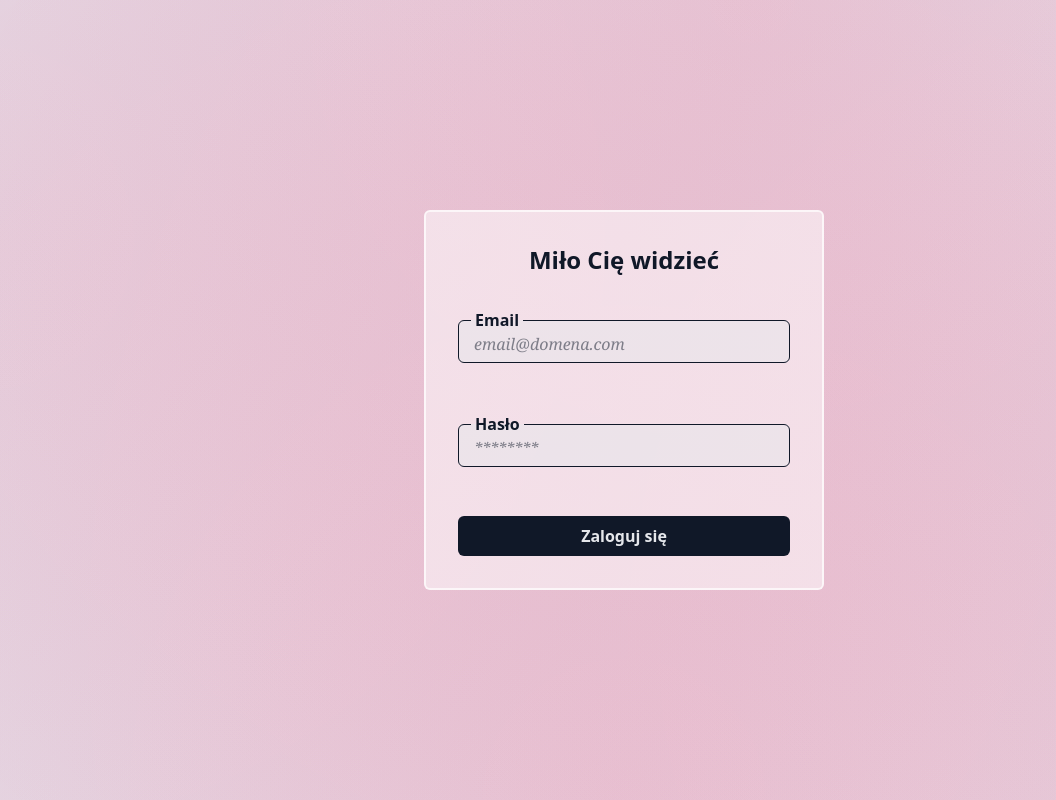
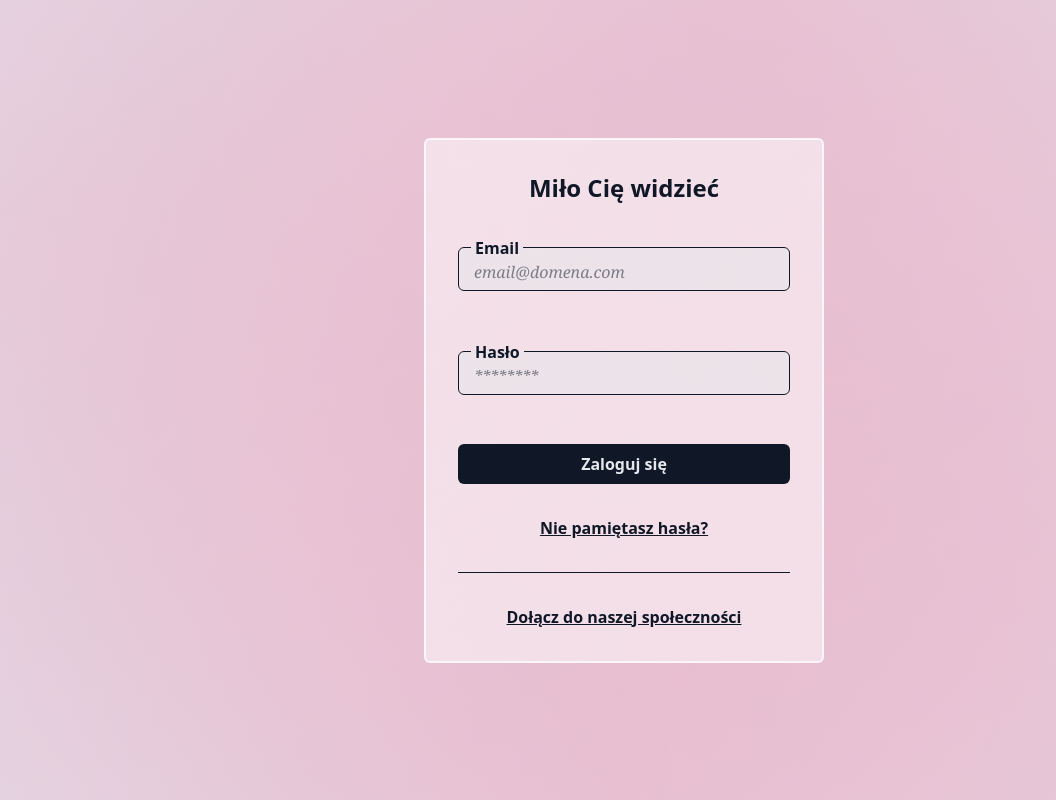
Before and after one commit to Agrunek/Carchma-App, a React (Vite) app in the folder frontend/: page /auth/login in a window 1280 px wide. Shown: the whole page, without its empty margins (16-1072 px from the left). Built offline with nearby package versions, Linux system fonts and the light colour scheme; no server answers.

Commit message:
[FE] Finish Login Page

```diff
--- a/frontend/src/components/pages/Login.tsx
+++ b/frontend/src/components/pages/Login.tsx
@@ -8,6 +8,7 @@ import Text from '@/components/atoms/Text';
 import { defaultFormOptions } from '@/utils/form';
 import { login } from '@/middleware/api';
 import { AUTH_KEY } from '@/middleware/queryOptions';
+import Link from '@/components/atoms/Link';
 
 const loginSchema = z.object({
   email: z.email('Niepoprawny adres email'),
@@ -100,6 +101,16 @@ const Login = () => {
             )}
           />
         </form>
+
+        <Link to="/auth/forgot-password" className="text-center">
+          Nie pamiętasz hasła?
+        </Link>
+
+        <div className="h-px w-full bg-gray-900 dark:bg-gray-200" />
+
+        <Link to="/auth/register" className="text-center">
+          Dołącz do naszej społeczności
+        </Link>
       </div>
     </div>
   );
```
